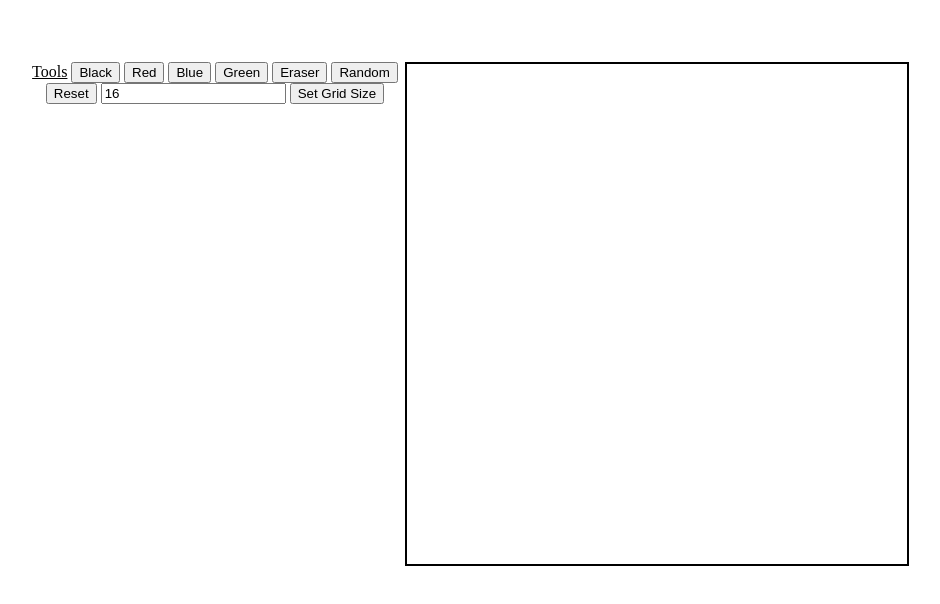
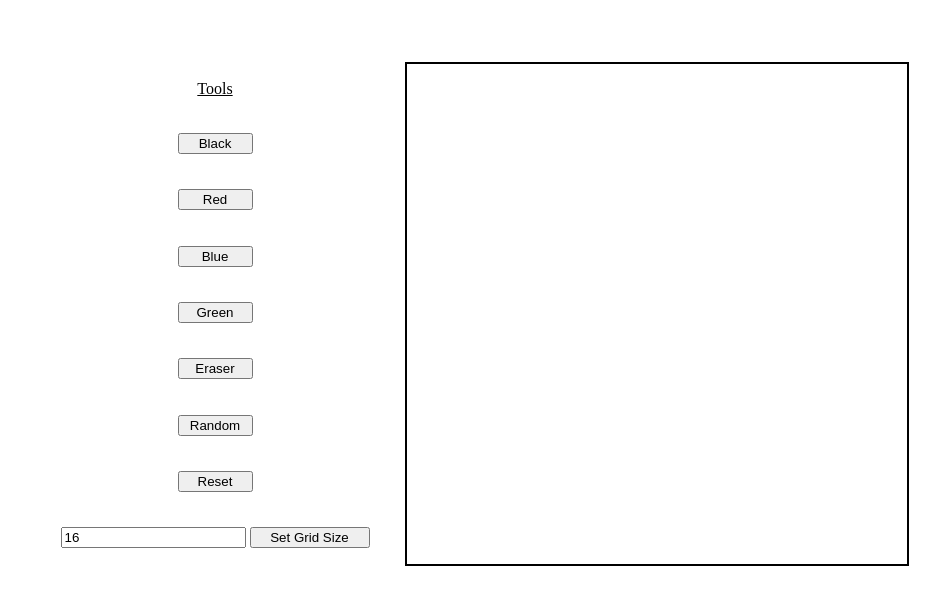
Before and after one commit to FBGTOP/Etch-A-Sketch, a plain HTML site: page index.html in a window 1280 px wide. Shown: the part 46-650 px from the top of the page, without its empty margins (173-1113 px from the left). Drawn offline with Linux system fonts and the light colour scheme.

Commit message:
Add basic styling to page
Styled buttons and user input to be neater

```diff
--- a/index.html
+++ b/index.html
@@ -18,8 +18,10 @@
             <button onclick="changeColour('white')">Eraser</button>
             <button onclick="changeColour('random')">Random</button>
             <button onclick="createBoard(16)">Reset</button> <!---Resets grid to initial 16x16 with blank canvas-->
-            <input type = "Text" placeholder="Board size" value="16" onchange="changeSize(this.value)">
-            <button>Set Grid Size</button>
+            <div class ="gridSize">
+                <input type = "Text" placeholder="Board size" value="16" onchange="changeSize(this.value)">
+                <button class="setGrid">Set Grid Size</button>
+            </div>
         </div>
         <div class="sketchContainer"></div>
 
--- a/styles.css
+++ b/styles.css
@@ -11,7 +11,10 @@
 
 .tools{
     width: 30%;
-    text-align: center;
+    display: flex;
+    flex-direction: column;
+    justify-content: space-around;
+    align-items: center;
 }
 
 .sketchContainer{
@@ -20,3 +23,17 @@
     border: 2px solid black;
     display: grid;
 }
+
+.gridSize{
+    display: block;
+    text-align: center;
+}
+
+button{
+    width: 75px;
+}
+
+button.setGrid{
+    width: 120px;
+    height: 21px;
+}
```
